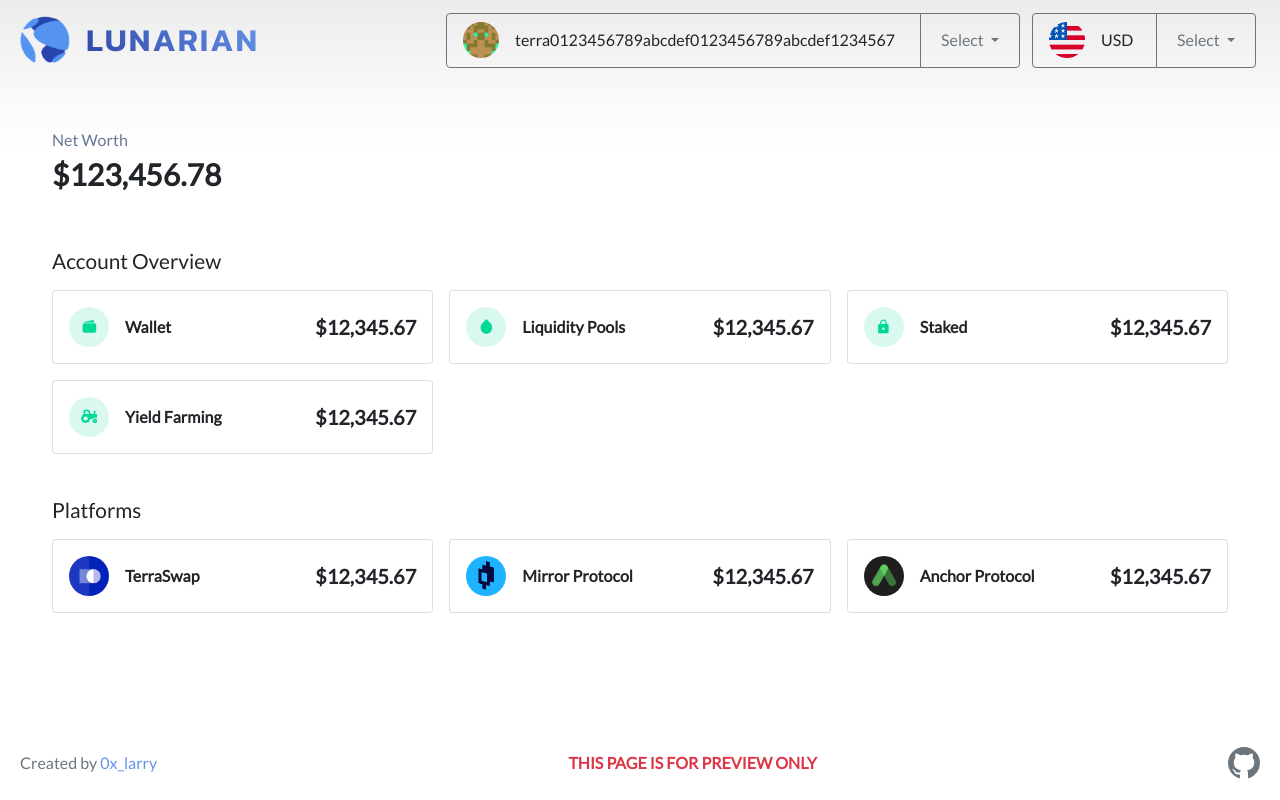
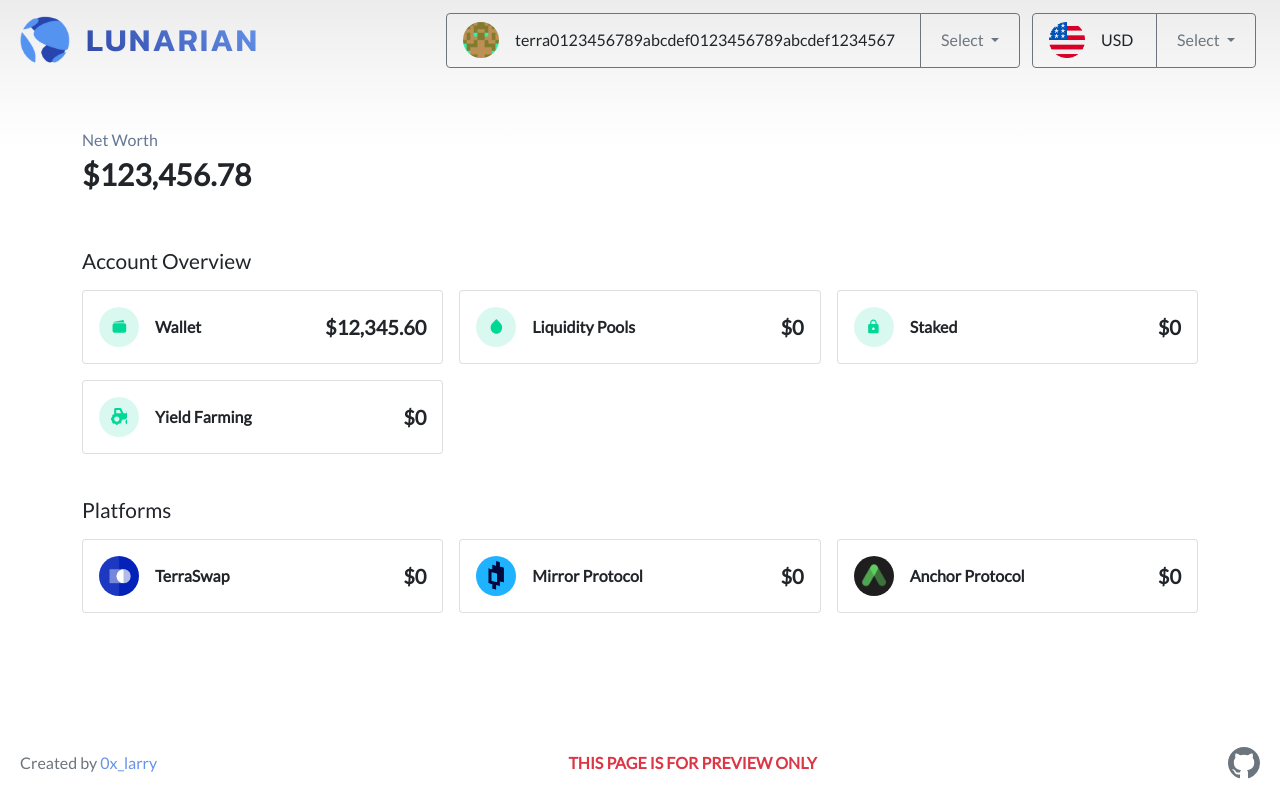
Before and after one commit to 0xlarry/lunarian, a Vue app: page / in a window 1280 px wide. Built offline with nearby package versions, Linux system fonts and the light colour scheme.

Commit message:
Card component

```diff
--- a/src/components/Card.vue
+++ b/src/components/Card.vue
@@ -1,13 +1,98 @@
 <template>
-  <div></div>
+  <div class="col-4 ps-2 pe-2 mb-3">
+    <div class="card d-flex flex-row align-items-center">
+      <div v-if="iconType == 'svg'" class="card-icon">
+        <svg
+          stroke="currentColor"
+          fill="currentColor"
+          stroke-width="0"
+          viewBox="0 0 512 512"
+          class="icon undefined"
+          height="1.05em"
+          width="1.05em"
+          xmlns="http://www.w3.org/2000/svg"
+        >
+          <path :d="iconData"></path>
+        </svg>
+      </div>
+      <div v-if="iconType == 'png'" class="image-cropper">
+        <img :src="iconData" />
+      </div>
+      <span class="me-auto">{{ name }}</span>
+      <span class="fs-5 ms-auto">{{ formatMoney(value) }}</span>
+    </div>
+  </div>
 </template>
 
 <script lang="ts">
-import { defineComponent } from "vue";
+import { defineComponent, PropType } from "vue";
 
 export default defineComponent({
   name: "Card",
+  props: {
+    name: String,
+    value: Number,
+    iconType: String as PropType<"svg" | "png">,
+    iconData: String,
+  },
+  methods: {
+    formatMoney(value: number, currencySymbol = "$"): string {
+      // If the number is zero, then simply return `$0`
+      if (value == 0) return currencySymbol + "0";
+
+      let formatted = Math.floor(value)
+        .toString()
+        .replace(/\B(?=(\d{3})+(?!\d))/g, ",");
+
+      // If the value is no less than 1, then 2 decimal places
+      // Otherwise, 4 decimal places
+      let decPlaces = value >= 1 ? 2 : 4;
+
+      formatted += "." + value.toFixed(decPlaces).split(".")[1];
+      return currencySymbol + formatted;
+    },
+  },
 });
 </script>
 
-<style scoped></style>
+<style scoped>
+.card {
+  padding: 1rem;
+  font-weight: 700;
+  transition: all 0.25s;
+}
+
+.card:hover {
+  cursor: pointer;
+  box-shadow: #dfe8f9 0px 0px 0px 3px;
+}
+
+.card-icon {
+  display: flex;
+  align-items: center;
+  justify-content: center;
+  height: 40px;
+  width: 40px;
+  margin-right: 16px;
+  background: rgba(0, 216, 151, 0.15);
+  border-radius: 50%;
+}
+
+.card-icon svg {
+  fill: #00d897;
+}
+
+.image-cropper {
+  width: 40px;
+  height: 40px;
+  position: relative;
+  overflow: hidden;
+  border-radius: 50%;
+  margin-right: 16px;
+}
+
+.image-cropper img {
+  width: 40px;
+  height: 40px;
+}
+</style>
--- a/src/components/Dashboard.vue
+++ b/src/components/Dashboard.vue
@@ -1,5 +1,5 @@
 <template>
-  <div id="dashboard" class="container max-width-1200px">
+  <div id="dashboard" class="container">
     <div id="netWorth">
       <div id="netWorthTitle">Net Worth</div>
       <div id="netWorthValue">$123,456.78</div>
@@ -8,132 +8,28 @@
     <div id="accountOverview" class="mt-5">
       <div class="subSectionTitle">Account Overview</div>
       <div class="row ps-1 pe-1">
-        <div class="col-4 ps-2 pe-2 mb-3">
-          <div class="card d-flex flex-row align-items-center">
-            <div class="card-icon">
-              <svg
-                stroke="currentColor"
-                fill="currentColor"
-                stroke-width="0"
-                viewBox="0 0 512 512"
-                class="icon undefined"
-                height="1.05em"
-                width="1.05em"
-                xmlns="http://www.w3.org/2000/svg"
-              >
-                <path
-                  d="M404 160H108c-33.1 0-60 26.9-60 60v168c0 33.1 26.9 60 60 60h296c33.1 0 60-26.9 60-60V220c0-33.1-26.9-60-60-60zM342.9 65L108 110.9c-18 4-44 22.1-44 44.1 0 0 15-19 49-19h287v-20.5c0-12.6-5-28.7-13.9-37.6-11.3-11.3-27.5-16.2-43.2-12.9z"
-                ></path>
-              </svg>
-            </div>
-            <span class="me-auto">Wallet</span>
-            <span class="fs-5 ms-auto">$12,345.67</span>
-          </div>
-        </div>
-
-        <div class="col-4 ps-2 pe-2 mb-3">
-          <div class="card d-flex flex-row align-items-center">
-            <div class="card-icon">
-              <svg
-                stroke="currentColor"
-                fill="currentColor"
-                stroke-width="0"
-                viewBox="0 0 512 512"
-                class="icon undefined"
-                height="1.05em"
-                width="1.05em"
-                xmlns="http://www.w3.org/2000/svg"
-              >
-                <path
-                  d="M380.5 163.3L256 32 131.5 163.3c-68.6 72.4-68.6 190 0 262.4C165.8 461.9 210.9 480 256 480s90.2-18.1 124.5-54.3c68.7-72.4 68.7-190 0-262.4z"
-                ></path>
-              </svg>
-            </div>
-            <span class="me-auto">Liquidity Pools</span>
-            <span class="fs-5 ms-auto">$12,345.67</span>
-          </div>
-        </div>
-
-        <div class="col-4 ps-2 pe-2 mb-3">
-          <div class="card d-flex flex-row align-items-center">
-            <div class="card-icon">
-              <svg
-                stroke="currentColor"
-                fill="currentColor"
-                stroke-width="0"
-                viewBox="0 0 512 512"
-                class="icon undefined"
-                height="1.05em"
-                width="1.05em"
-                xmlns="http://www.w3.org/2000/svg"
-              >
-                <path
-                  d="M376 186h-20v-40c0-55-45-100-100-100S156 91 156 146v40h-20c-22.002 0-40 17.998-40 40v200c0 22.002 17.998 40 40 40h240c22.002 0 40-17.998 40-40V226c0-22.002-17.998-40-40-40zM256 368c-22.002 0-40-17.998-40-40s17.998-40 40-40 40 17.998 40 40-17.998 40-40 40zm62.002-182H193.998v-40c0-34.004 28.003-62.002 62.002-62.002 34.004 0 62.002 27.998 62.002 62.002v40z"
-                ></path>
-              </svg>
-            </div>
-            <span class="me-auto">Staked</span>
-            <span class="fs-5 ms-auto">$12,345.67</span>
-          </div>
-        </div>
-
-        <div class="col-4 ps-2 pe-2 mb-3">
-          <div class="card d-flex flex-row align-items-center">
-            <div class="card-icon">
-              <svg
-                stroke="currentColor"
-                fill="currentColor"
-                stroke-width="0"
-                viewBox="0 0 640 512"
-                class="icon undefined"
-                height="1.05em"
-                width="1.05em"
-                xmlns="http://www.w3.org/2000/svg"
-              >
-                <path
-                  d="M528 336c-48.6 0-88 39.4-88 88s39.4 88 88 88 88-39.4 88-88-39.4-88-88-88zm0 112c-13.23 0-24-10.77-24-24s10.77-24 24-24 24 10.77 24 24-10.77 24-24 24zm80-288h-64v-40.2c0-14.12 4.7-27.76 13.15-38.84 4.42-5.8 3.55-14.06-1.32-19.49L534.2 37.3c-6.66-7.45-18.32-6.92-24.7.78C490.58 60.9 480 89.81 480 119.8V160H377.67L321.58 29.14A47.914 47.914 0 0 0 277.45 0H144c-26.47 0-48 21.53-48 48v146.52c-8.63-6.73-20.96-6.46-28.89 1.47L36 227.1c-8.59 8.59-8.59 22.52 0 31.11l5.06 5.06c-4.99 9.26-8.96 18.82-11.91 28.72H22c-12.15 0-22 9.85-22 22v44c0 12.15 9.85 22 22 22h7.14c2.96 9.91 6.92 19.46 11.91 28.73l-5.06 5.06c-8.59 8.59-8.59 22.52 0 31.11L67.1 476c8.59 8.59 22.52 8.59 31.11 0l5.06-5.06c9.26 4.99 18.82 8.96 28.72 11.91V490c0 12.15 9.85 22 22 22h44c12.15 0 22-9.85 22-22v-7.14c9.9-2.95 19.46-6.92 28.72-11.91l5.06 5.06c8.59 8.59 22.52 8.59 31.11 0l31.11-31.11c8.59-8.59 8.59-22.52 0-31.11l-5.06-5.06c4.99-9.26 8.96-18.82 11.91-28.72H330c12.15 0 22-9.85 22-22v-6h80.54c21.91-28.99 56.32-48 95.46-48 18.64 0 36.07 4.61 51.8 12.2l50.82-50.82c6-6 9.37-14.14 9.37-22.63V192c.01-17.67-14.32-32-31.99-32zM176 416c-44.18 0-80-35.82-80-80s35.82-80 80-80 80 35.82 80 80-35.82 80-80 80zm22-256h-38V64h106.89l41.15 96H198z"
-                ></path>
-              </svg>
-            </div>
-            <span class="me-auto">Yield Farming</span>
-            <span class="fs-5 ms-auto">$12,345.67</span>
-          </div>
-        </div>
+        <Card
+          v-for="(card, index) in accountOverviewCards"
+          :key="index"
+          :name="card.name"
+          :value="card.value"
+          :iconType="'svg'"
+          :iconData="card.svgPath"
+        />
       </div>
     </div>
 
     <div id="platforms" class="mt-4">
       <div class="subSectionTitle">Platforms</div>
       <div class="row ps-1 pe-1">
-        <div class="col-4 ps-2 pe-2 mb-3">
-          <div class="card d-flex flex-row align-items-center">
-            <div class="image-cropper">
-              <img src="images/terraswap.png" />
-            </div>
-            <span class="me-auto">TerraSwap</span>
-            <span class="fs-5 ms-auto">$12,345.67</span>
-          </div>
-        </div>
-
-        <div class="col-4 ps-2 pe-2 mb-3">
-          <div class="card d-flex flex-row align-items-center">
-            <div class="image-cropper">
-              <img src="images/mirror.png" />
-            </div>
-            <span class="me-auto">Mirror Protocol</span>
-            <span class="fs-5 ms-auto">$12,345.67</span>
-          </div>
-        </div>
-
-        <div class="col-4 ps-2 pe-2 mb-3">
-          <div class="card d-flex flex-row align-items-center">
-            <div class="image-cropper">
-              <img src="images/anchor.png" />
-            </div>
-            <span class="me-auto">Anchor Protocol</span>
-            <span class="fs-5 ms-auto">$12,345.67</span>
-          </div>
-        </div>
+        <Card
+          v-for="(card, index) in platformsCards"
+          :key="index"
+          :name="card.name"
+          :value="card.value"
+          :iconType="'png'"
+          :iconData="card.pngPath"
+        />
       </div>
     </div>
   </div>
@@ -141,66 +37,62 @@
 
 <script lang="ts">
 import { defineComponent } from "vue";
+import Card from "@/components/Card.vue";
 
 export default defineComponent({
   name: "Dashboard",
+  components: { Card },
+  data() {
+    return {
+      accountOverviewCards: [
+        {
+          name: "Wallet",
+          value: 12345.6,
+          svgPath:
+            "M404 160H108c-33.1 0-60 26.9-60 60v168c0 33.1 26.9 60 60 60h296c33.1 0 60-26.9 60-60V220c0-33.1-26.9-60-60-60zM342.9 65L108 110.9c-18 4-44 22.1-44 44.1 0 0 15-19 49-19h287v-20.5c0-12.6-5-28.7-13.9-37.6-11.3-11.3-27.5-16.2-43.2-12.9z",
+        },
+        {
+          name: "Liquidity Pools",
+          value: 0,
+          svgPath:
+            "M380.5 163.3L256 32 131.5 163.3c-68.6 72.4-68.6 190 0 262.4C165.8 461.9 210.9 480 256 480s90.2-18.1 124.5-54.3c68.7-72.4 68.7-190 0-262.4z",
+        },
+        {
+          name: "Staked",
+          value: 0,
+          svgPath:
+            "M376 186h-20v-40c0-55-45-100-100-100S156 91 156 146v40h-20c-22.002 0-40 17.998-40 40v200c0 22.002 17.998 40 40 40h240c22.002 0 40-17.998 40-40V226c0-22.002-17.998-40-40-40zM256 368c-22.002 0-40-17.998-40-40s17.998-40 40-40 40 17.998 40 40-17.998 40-40 40zm62.002-182H193.998v-40c0-34.004 28.003-62.002 62.002-62.002 34.004 0 62.002 27.998 62.002 62.002v40z",
+        },
+        {
+          name: "Yield Farming",
+          value: 0,
+          svgPath:
+            "M528 336c-48.6 0-88 39.4-88 88s39.4 88 88 88 88-39.4 88-88-39.4-88-88-88zm0 112c-13.23 0-24-10.77-24-24s10.77-24 24-24 24 10.77 24 24-10.77 24-24 24zm80-288h-64v-40.2c0-14.12 4.7-27.76 13.15-38.84 4.42-5.8 3.55-14.06-1.32-19.49L534.2 37.3c-6.66-7.45-18.32-6.92-24.7.78C490.58 60.9 480 89.81 480 119.8V160H377.67L321.58 29.14A47.914 47.914 0 0 0 277.45 0H144c-26.47 0-48 21.53-48 48v146.52c-8.63-6.73-20.96-6.46-28.89 1.47L36 227.1c-8.59 8.59-8.59 22.52 0 31.11l5.06 5.06c-4.99 9.26-8.96 18.82-11.91 28.72H22c-12.15 0-22 9.85-22 22v44c0 12.15 9.85 22 22 22h7.14c2.96 9.91 6.92 19.46 11.91 28.73l-5.06 5.06c-8.59 8.59-8.59 22.52 0 31.11L67.1 476c8.59 8.59 22.52 8.59 31.11 0l5.06-5.06c9.26 4.99 18.82 8.96 28.72 11.91V490c0 12.15 9.85 22 22 22h44c12.15 0 22-9.85 22-22v-7.14c9.9-2.95 19.46-6.92 28.72-11.91l5.06 5.06c8.59 8.59 22.52 8.59 31.11 0l31.11-31.11c8.59-8.59 8.59-22.52 0-31.11l-5.06-5.06c4.99-9.26 8.96-18.82 11.91-28.72H330c12.15 0 22-9.85 22-22v-6h80.54c21.91-28.99 56.32-48 95.46-48 18.64 0 36.07 4.61 51.8 12.2l50.82-50.82c6-6 9.37-14.14 9.37-22.63V192c.01-17.67-14.32-32-31.99-32zM176 416c-44.18 0-80-35.82-80-80s35.82-80 80-80 80 35.82 80 80-35.82 80-80 80zm22-256h-38V64h106.89l41.15 96H198z",
+        },
+      ],
+      platformsCards: [
+        {
+          name: "TerraSwap",
+          value: 0,
+          pngPath: "images/terraswap.png",
+        },
+        {
+          name: "Mirror Protocol",
+          value: 0,
+          pngPath: "images/mirror.png",
+        },
+        {
+          name: "Anchor Protocol",
+          value: 0,
+          pngPath: "images/anchor.png",
+        },
+      ],
+    };
+  },
 });
 </script>
 
 <style scoped>
-.max-width-1200px {
-  max-width: 1200px;
-}
-
-.image-cropper {
-  width: 40px;
-  height: 40px;
-  position: relative;
-  overflow: hidden;
-  border-radius: 50%;
-  margin-right: 16px;
-}
-
-.image-cropper img {
-  width: 40px;
-  height: 40px;
-}
-
-.subSectionTitle {
-  font-size: 1.3rem;
-  margin-bottom: 0.85rem;
-}
-
-.card {
-  padding: 1rem;
-  font-weight: 700;
-  transition: all 0.25s;
-}
-
-.card:hover {
-  cursor: pointer;
-  box-shadow: #dfe8f9 0px 0px 0px 3px;
-}
-
-.card-icon {
-  display: flex;
-  align-items: center;
-  justify-content: center;
-  height: 40px;
-  width: 40px;
-  margin-right: 16px;
-  background: rgba(0, 216, 151, 0.15);
-  border-radius: 50%;
-}
-
-.card-icon svg {
-  fill: #00d897;
-}
-
-#home {
-  padding-top: 1rem;
-}
-
 #netWorthTitle {
   color: #657795;
 }
@@ -209,4 +101,9 @@
   font-size: 1.875rem;
   font-weight: 600;
 }
+
+.subSectionTitle {
+  font-size: 1.3rem;
+  margin-bottom: 0.85rem;
+}
 </style>
```
Also changed, not shown: 11 other files (tests, documents, lock files or other folders).
